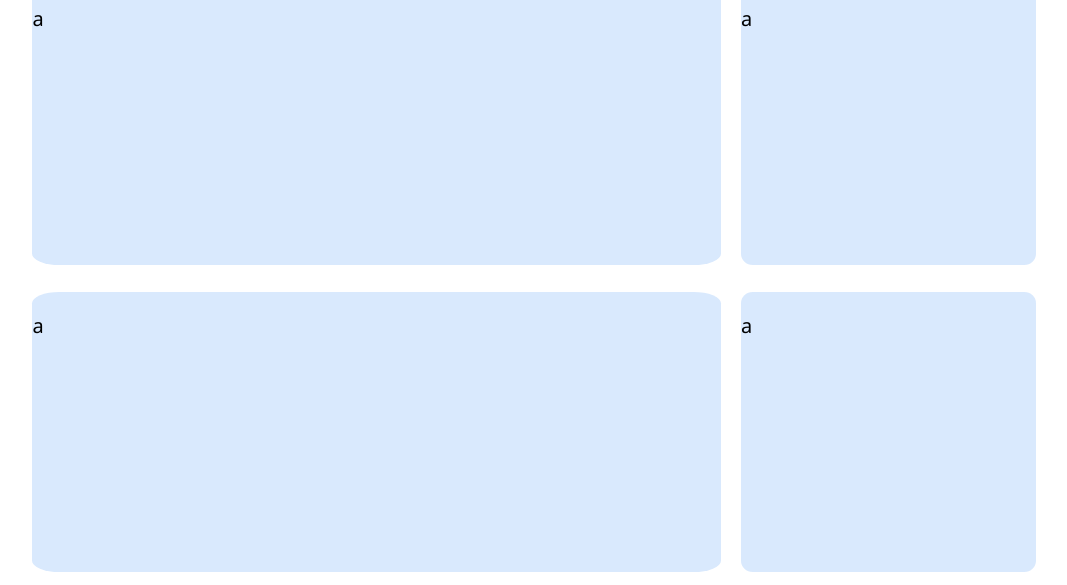
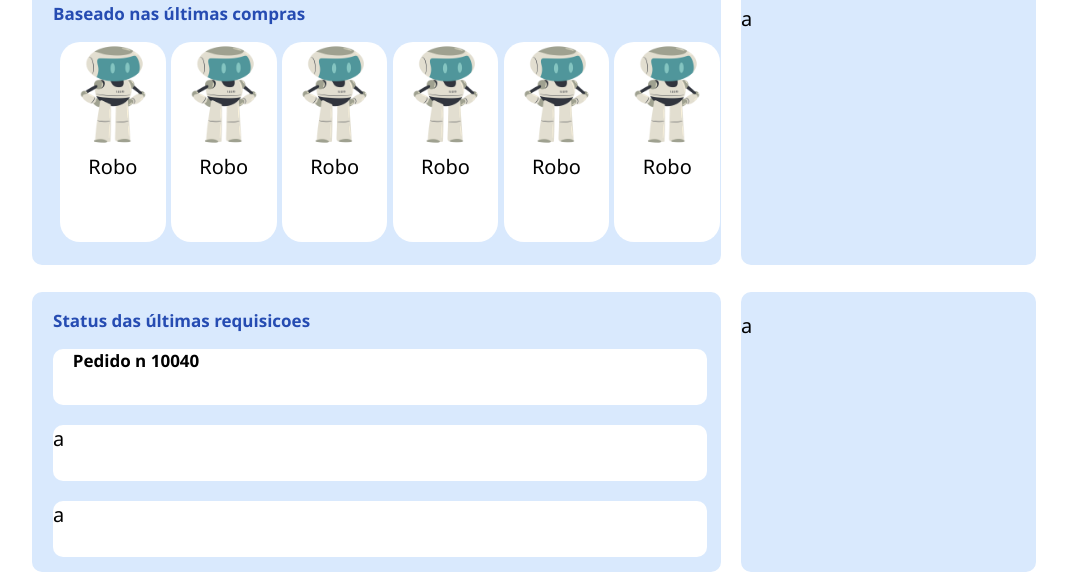
Before and after one commit to lucasbelous2/atv_dupla, a plain HTML site: page estrutura/tela2/index.html in a window 1280 px wide. Shown: the part 335-920 px from the top of the page, without its empty margins (116-1183 px from the left). Drawn offline with Linux system fonts and the light colour scheme.

Commit message:
recomendacoes e status tela2

```diff
--- a/estrutura/tela2/index.html
+++ b/estrutura/tela2/index.html
@@ -32,14 +32,41 @@
 
             <section id="statusPedidos" class="menuMini">
                 <h1>Status de pedidos recentes</h1>
+                <h2></h2>
             </section>
         </section>
 
         <br>
 
         <section class="linha">
-            <section id="bemVindo" class="menuLongo">
-                <p>a</p>
+            <section id="recomendacoesCompras" class="menuLongo">
+                <h1>Baseado nas últimas compras</h1>
+                <div id="itensRecomendados">
+                    <div class="item">
+                        <img src="../../visual/imagens/robo.png" alt="robo">
+                        <span class="legenda">Robo</span>
+                    </div>
+                    <div class="item">
+                        <img src="../../visual/imagens/robo.png" alt="robo">
+                        <span class="legenda">Robo</span>
+                    </div>
+                    <div class="item">
+                        <img src="../../visual/imagens/robo.png" alt="robo">
+                        <span class="legenda">Robo</span>
+                    </div>
+                    <div class="item">
+                        <img src="../../visual/imagens/robo.png" alt="robo">
+                        <span class="legenda">Robo</span>
+                    </div>
+                    <div class="item">
+                        <img src="../../visual/imagens/robo.png" alt="robo">
+                        <span class="legenda">Robo</span>
+                    </div>
+                    <div class="item">
+                        <img src="../../visual/imagens/robo.png" alt="robo">
+                        <span class="legenda">Robo</span>
+                    </div>
+                </div>
             </section>
 
             <section id="notificacoes" class="menuMini">
@@ -51,7 +78,16 @@
 
         <section class="linha">
             <section id="statusRequisicoes" class="menuLongo">
-                <p>a</p>
+                <h1>Status das últimas requisicoes</h1>
+                <div class="timeline">
+                    <h1>Pedido n 10040</h1>
+                </div>
+                <div class="timeline">
+                    <p>a</p>
+                </div>
+                <div class="timeline">
+                    <p>a</p>
+                </div>
             </section>
 
             <section id="historicoTransacoes" class="menuMini">
--- a/visual/tela2/style.css
+++ b/visual/tela2/style.css
@@ -3,27 +3,63 @@ html {
     font-size:20px;
 }
 
+.item {
+    vertical-align: top;
+    display: inline-block;
+    text-align: center;
+    width:16%;
+    height: 200px;
+    background-color: white;
+    img {
+        width: 100%;
+    }
+    border-radius: 20px;
+}
+
+.legenda {
+    display: block;
+}
+
 button {
-    background-color: #48abe0;
+    background-color: #003da7;
     color: white;
     border: none;
     padding: 5px;
     height: 30px;
-    width: 90px;
+    width: 150px;
     box-shadow: 0 2px 4px darkslategray;
-    border-radius: 20%;
+    border-radius: 20px;
 }
 
 #menu {
+    margin-left: 12%;
+    padding:20px;
 }
 
 .menuLongo, .menuMini {
+    h1 {
+        margin-left: 3%;
+        color: #264cb2;
+        font-size: 17px;
+    }
     background-color: #d9e9fd;
     margin-left: 2%;
-    border-radius: 4%;
+    border-radius: 10px;
     height: 280px;
     display: flex;
     box-sizing: border-box;
+}
+
+#recomendacoesCompras {
+    display:inline-block;
+}
+
+#statusRequisicoes {
+    display:inline-block;
+}
+
+#itensRecomendados {
+    margin-left: 4%;
 }
 
 .menuLongo {
@@ -60,3 +96,14 @@ body {
 #apresentacao {
     width:25%
 }
+
+.timeline {
+    width:95%;
+    background-color: white;
+    height:20%;
+    margin-left: 3%;
+    border-radius: 10px;
+    h1 {
+        color: black;
+    }
+}
```
